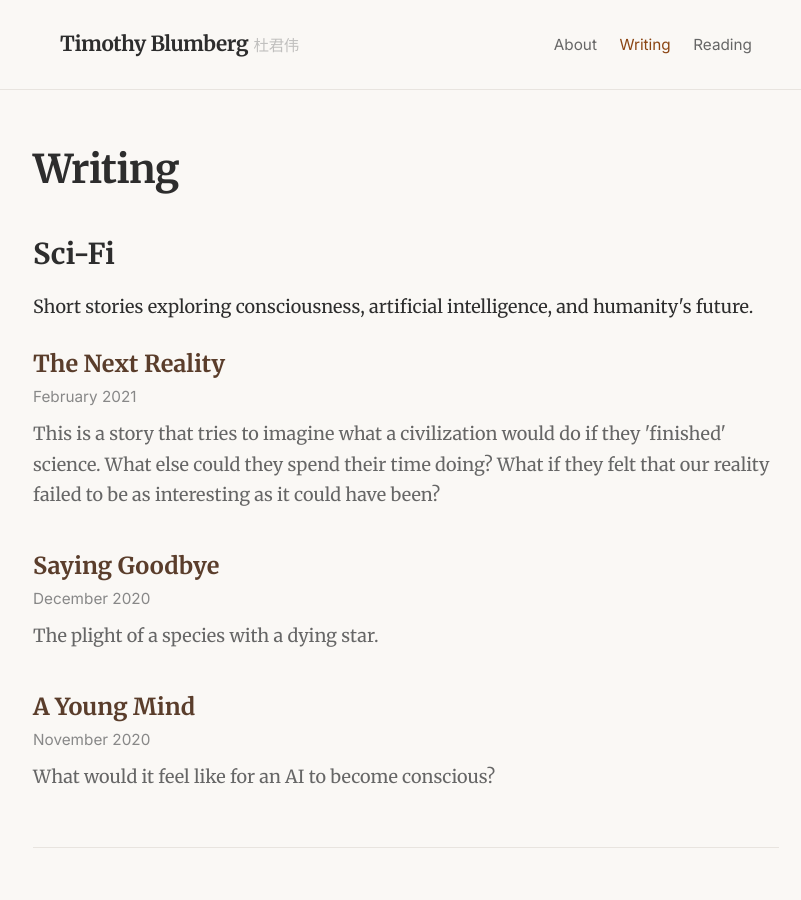
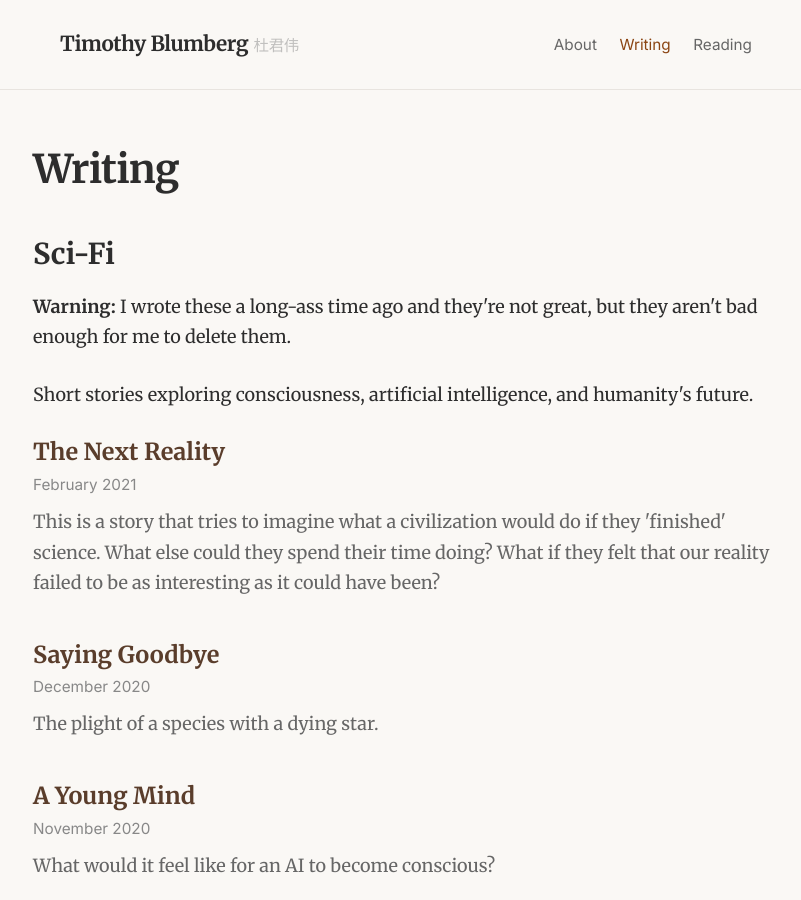
Before and after one commit to TimelyToga/TimelyToga.github.io, a Jekyll site: the page built from writing.html, in a window 1280 px wide and 900 px high. Shown: the whole window, without its empty margins (234-1035 px from the left). Built offline with Jekyll 4.4.1, drawn with Linux system fonts in a browser that asks for light colours.

Commit message:
Updated writing

```diff
--- a/writing.html
+++ b/writing.html
@@ -6,6 +6,10 @@ permalink: /writing/
 
 <h2>Sci-Fi</h2>
 
+<p>
+    <strong>Warning: </strong>I wrote these a long-ass time ago and they're not great, but they aren't bad enough for me
+    to delete them.
+</p>
 <p>Short stories exploring consciousness, artificial intelligence, and humanity's future.</p>
 
 {% assign sorted_scifi = site.scifi | sort: 'date' | reverse %}
```
Lines whose indentation alone changed are shown as unchanged.
